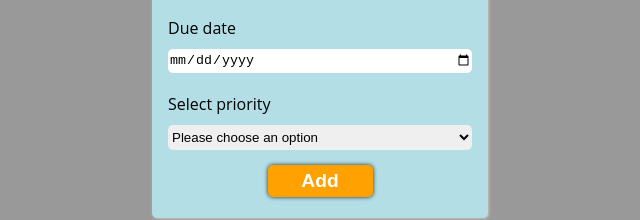
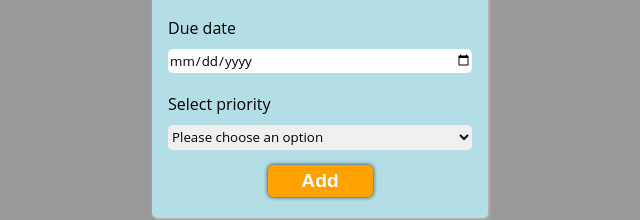
Before and after one commit to Jarmps90/Todo-List, a website built with webpack: page src/index.html in a window 1280 px wide. Both pictures are taken after a click on the button "Add task". Shown: the part 403-623 px from the top of the page, 320-960 px from the left. Built offline with nearby package versions, Linux system fonts and the light colour scheme; a web font is replaced by a local one.

Commit message:
Added font family to select and all the inputs

```diff
--- a/src/style.css
+++ b/src/style.css
@@ -43,6 +43,9 @@ h2 {
   text-shadow: var(--text-shadow-dark-blue-100);
 }
 
+input, select {
+  font-family: inherit;
+}
 
 
 /*Grid areas*/
```
